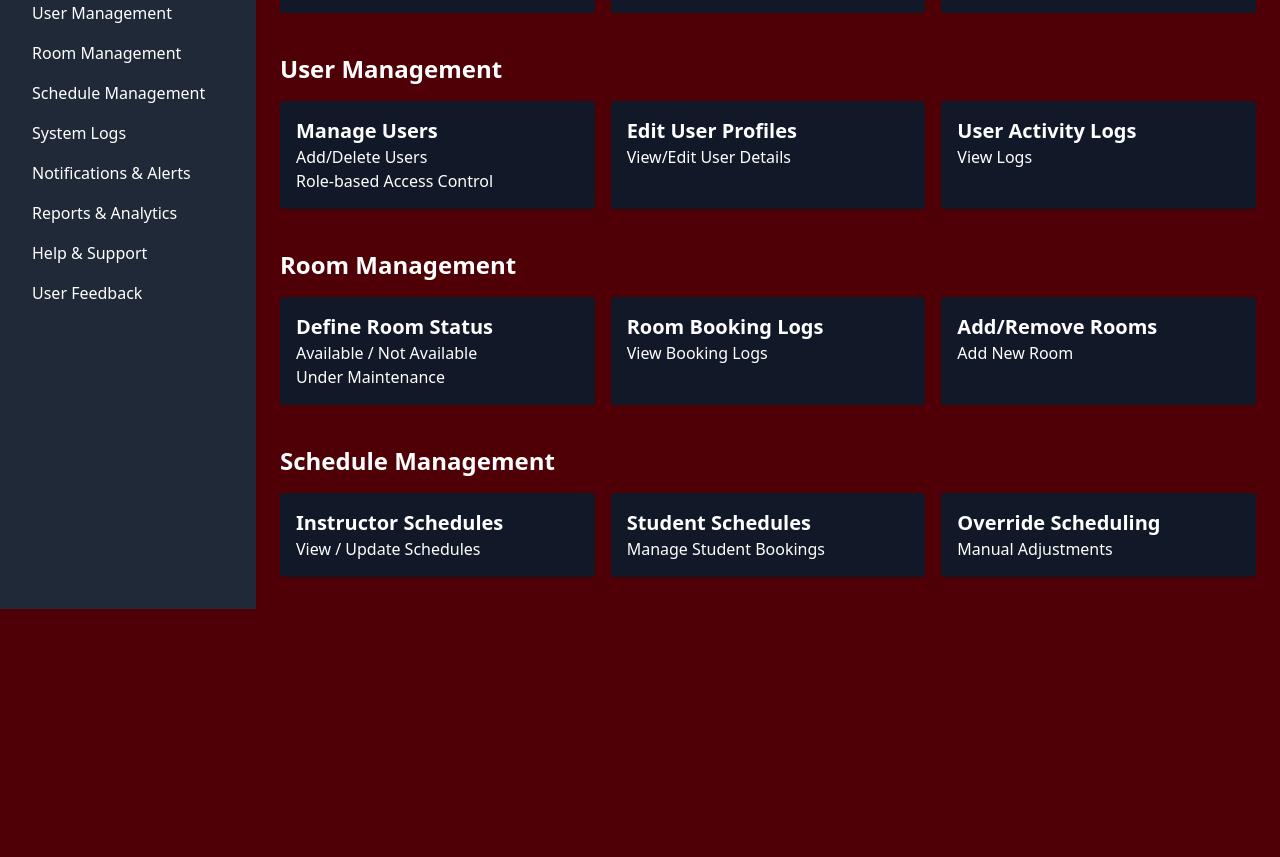
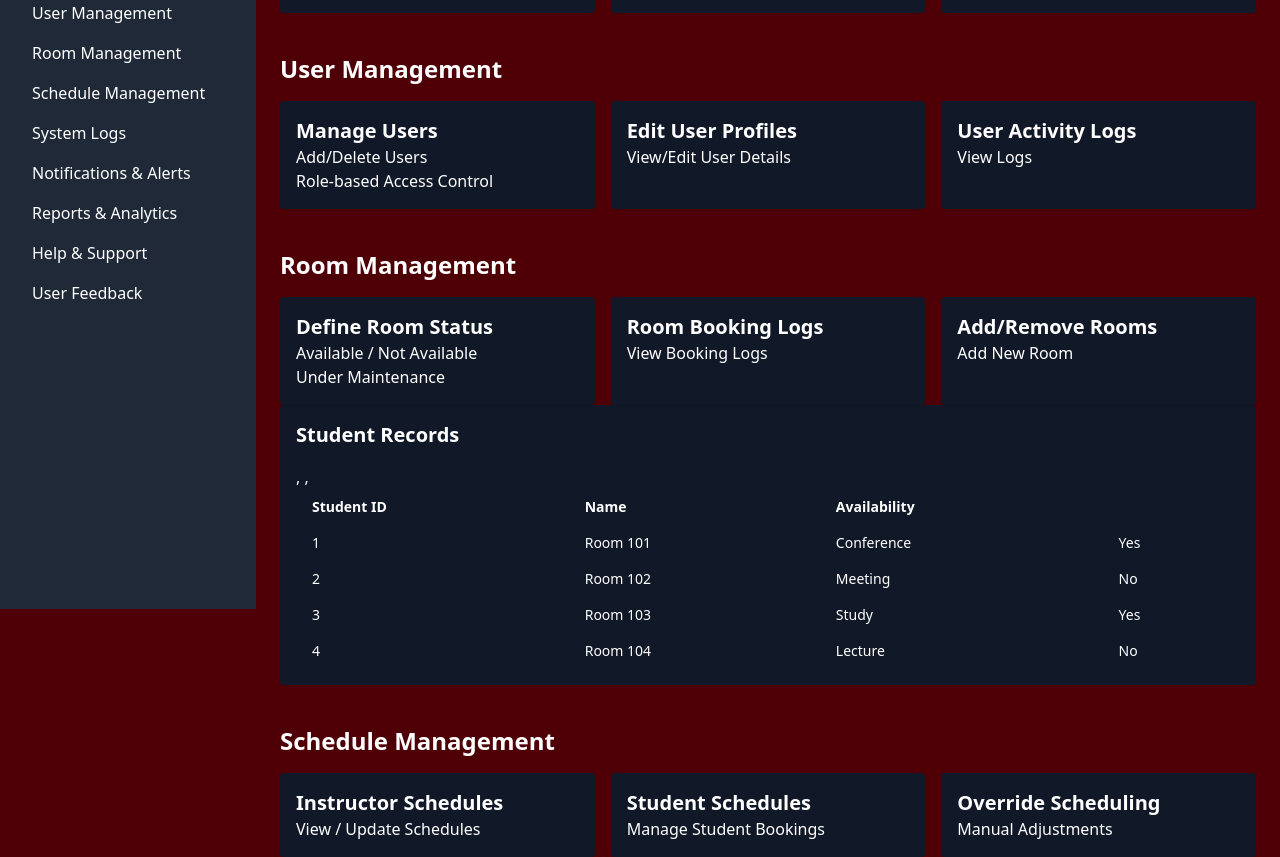
Before and after one commit to Artifice-219/ieat-map-support, a website: page frontend/pages/dashboard/adminDashboard.html in a window 1280 px wide. Shown: the part 191-1048 px from the top of the page. Before the commit the page ends 800 px from the top, so only its background shows below. Drawn offline with nearby package versions, Linux system fonts and the light colour scheme.

Commit message:
minor changes

```diff
--- a/frontend/pages/dashboard/adminDashboard.html
+++ b/frontend/pages/dashboard/adminDashboard.html
@@ -96,6 +96,22 @@
                 </div>
             </section>
 
+            <div class="overflow-x-auto bg-gray-900 p-4 rounded shadow">
+                <h3 class="text-xl font-semibold mb-4">Student Records</h3>
+                <table class="min-w-full table-auto text-sm">
+                    <thead>
+                        <tr>
+                            <th class="px-4 py-2 text-left">Student  ID</th>
+                            <th class="px-4 py-2 text-left"> Name</th>, ,
+                            <th class="px-4 py-2 text-left">Availability</th>
+                        </tr>
+                    </thead>
+                    <tbody id="room-table-body">
+                        <!-- Rows will be populated here by JavaScript -->
+                    </tbody>
+                </table>
+            </div>
+
             <!-- Schedule Management -->
             <section id="schedules" class="mt-10">
                 <h2 class="mb-4 text-2xl font-bold">Schedule Management</h2>
@@ -118,5 +134,33 @@
             <!-- More Sections (System Logs, Notifications, Reports, etc.) can be added similarly -->
         </div>
     </div>
+
+    <script>
+         // Example function to fetch room data and populate the table
+         async function fetchRoomData() {
+            // Replace this with an actual API call to your database
+            const roomData = [
+                { id: 1, name: 'Room 101', type: 'Conference', available: 'Yes' },
+                { id: 2, name: 'Room 102', type: 'Meeting', available: 'No' },
+                { id: 3, name: 'Room 103', type: 'Study', available: 'Yes' },
+                { id: 4, name: 'Room 104', type: 'Lecture', available: 'No' }
+            ];
+
+            const tableBody = document.getElementById('room-table-body');
+            roomData.forEach(room => {
+                const row = document.createElement('tr');
+                row.innerHTML = `
+                    <td class="px-4 py-2">${room.id}</td>
+                    <td class="px-4 py-2">${room.name}</td>
+                    <td class="px-4 py-2">${room.type}</td>
+                    <td class="px-4 py-2">${room.available}</td>
+                `;
+                tableBody.appendChild(row);
+            });
+        }
+
+        // Call the function to populate the table when the page loads
+        window.onload = fetchRoomData;
+    </script>
 </body>
 </html>
```
Also changed, not shown: index.html (+1 -1 lines).
